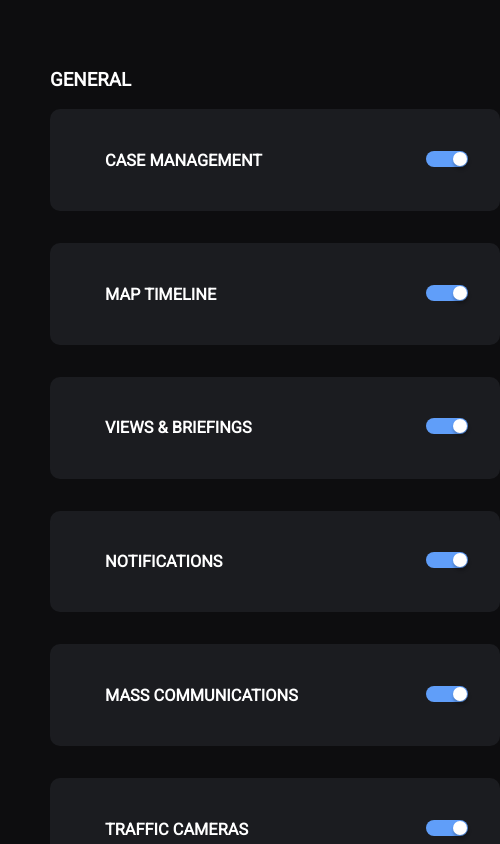
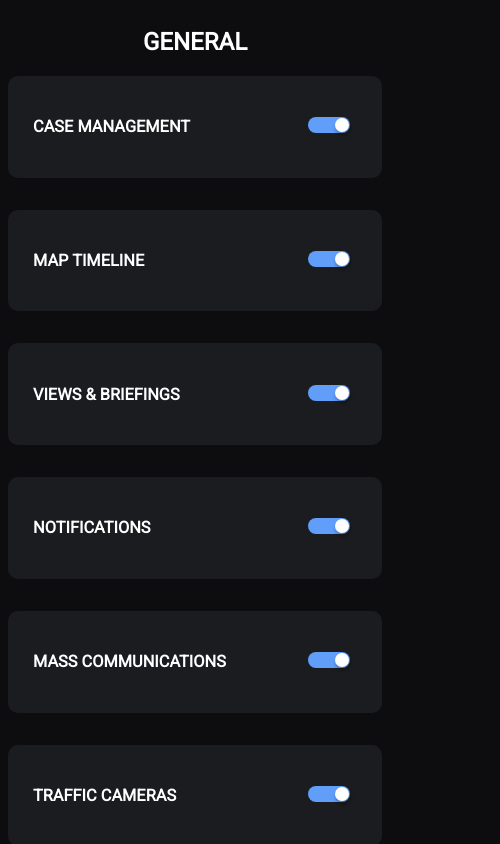
Before and after one commit to MartinMcCarthy11/Dataminr-test, a React (Create React App) app in the folder dataminr-test/: page / in a window 390 px wide. Shown: the top 844 px of the page, 500 px wide, since content can reach past the window. Built offline with nearby package versions, Linux system fonts and the light colour scheme.

Commit message:
Fixed issue with responsiveness

```diff
--- a/dataminr-test/src/App.tsx
+++ b/dataminr-test/src/App.tsx
@@ -1,12 +1,26 @@
 import { Section } from './schema';
 import ToggleCardContainer from './components/ToggleCardContainer/ToggleCardContainer';
+import styled from 'styled-components';
 
 type Props = {
 	schema: Section[];
 };
 
 function App({ schema }: Props) {
-	return <ToggleCardContainer schema={schema} />;
+	return (
+		<AppWrapper>
+			<ToggleCardContainer schema={schema} />
+		</AppWrapper>
+	);
 }
 
+const AppWrapper = styled.main`
+	width: 80%;
+	margin: 0 auto;
+	padding: 25px;
+	@media screen and (max-width: 768px) {
+		padding: 0;
+		width: 100%;
+	}
+`;
 export default App;
--- a/dataminr-test/src/base.css
+++ b/dataminr-test/src/base.css
@@ -1,9 +1,6 @@
 body {
-	margin: 0;
 	font-family: 'roboto', sans-serif;
 	text-transform: uppercase;
 	background-color: #0d0d0f;
 	color: #fff;
-	margin: 0;
-	padding: 50px;
 }
--- a/dataminr-test/src/components/ToggleCardContainer/ToggleCard.tsx
+++ b/dataminr-test/src/components/ToggleCardContainer/ToggleCard.tsx
@@ -100,11 +100,15 @@ function ToggleCard({
 const CardsWrapper = styled.div<styleCardProps>`
 	display: flex;
 	flex-direction: column;
-	flex: ${({ subCard }) => (subCard ? '0 1 50px;' : '0 1 420px;')};
+	flex: ${({ subCard }) => (subCard ? '0 1 50px;' : '1 1 420px;')};
 	padding-left: 30px;
 	background-color: #1b1c20;
 	border-radius: 10px;
 	font-size: 14px;
+
+	@media screen and (max-width: 768px) {
+		padding-left: 0;
+	}
 `;
 
 const CardMain = styled.div<styleCardProps>`
@@ -115,11 +119,17 @@ const CardMain = styled.div<styleCardProps>`
 	grid-template-rows: 0.5fr;
 	gap: 0px 0px;
 	grid-template-areas: ${({ dropdown }) =>
-		dropdown !== undefined ? '. . .' : '. . '};
+		dropdown !== undefined ? '. . .' : '. .'};
 	align-items: center;
 	min-width: 370px;
 	${({ subCard }) => (subCard ? 'padding:5px;' : 'padding: 25px;')}
+	${({ subCard }) => subCard && 'padding-right: 60px;'}
 	${({ cardSize }) => cardSize === 'small' && 'padding:5px 25px 5px 25px;'}
+
+	@media screen and (max-width: 768px) {
+		min-width: 80vw;
+		${({ subCard }) => subCard && 'padding-left: 40px;'}
+	}
 `;
 
 const ToggleContainer = styled.div`
--- a/dataminr-test/src/components/ToggleCardContainer/ToggleCardContainer.tsx
+++ b/dataminr-test/src/components/ToggleCardContainer/ToggleCardContainer.tsx
@@ -2,18 +2,22 @@ import { Section, Card as SchemaCard } from '../../schema';
 import styled from 'styled-components';
 import ToggleCard from './ToggleCard';
 
-interface Props {
+interface Props extends styleProps {
 	schema: Section[];
+}
+
+interface styleProps {
+	sectionName?: string;
 }
 
 function ToggleCardContainer({ schema }: Props) {
 	return (
-		<SectionWrapper>
+		<MainContainerWrapper>
 			{schema.map((section) => (
-				<section key={section.id}>
-					<h1>{section.title}</h1>
+				<SectionWrapper key={section.id} sectionName={section.name}>
+					<Heading>{section.title}</Heading>
 					{section.combined ? (
-						<CombinedSectionWrapper>
+						<CombinedCardContainerWrapper>
 							{section.card.map((card: SchemaCard) => (
 								<ToggleCard
 									key={card.id}
@@ -29,7 +33,7 @@ function ToggleCardContainer({ schema }: Props) {
 									cardSize={card.cardSize}
 								/>
 							))}
-						</CombinedSectionWrapper>
+						</CombinedCardContainerWrapper>
 					) : (
 						<CardContainerWrapper>
 							{section.card.map((card: SchemaCard) => (
@@ -48,9 +52,9 @@ function ToggleCardContainer({ schema }: Props) {
 							))}
 						</CardContainerWrapper>
 					)}
-				</section>
+				</SectionWrapper>
 			))}
-		</SectionWrapper>
+		</MainContainerWrapper>
 	);
 }
 
@@ -61,14 +65,30 @@ const CardContainerWrapper = styled.div`
 	gap: 2em;
 `;
 
-const SectionWrapper = styled.section`
-	display: flex;
-	flex-direction: row;
-	flex-wrap: wrap;
-	column-gap: 2em;
+const MainContainerWrapper = styled.section`
+	display: grid;
+	grid-template-columns: repeat(3, 1fr);
+	grid-template-rows: auto;
+	grid-column-gap: 2em;
+	grid-row-gap: 2em;
+	grid-template-areas:
+		'general general general'
+		'settings alerts .';
+
+	@media screen and (max-width: 768px) {
+		grid-template-columns: 1fr;
+		grid-template-areas:
+			'general'
+			'settings'
+			'alerts';
+	}
 `;
 
-const CombinedSectionWrapper = styled.section`
+const SectionWrapper = styled.div<styleProps>`
+	grid-area: ${({ sectionName }) => sectionName};
+`;
+
+const CombinedCardContainerWrapper = styled.section`
 	div {
 		border-radius: 0;
 	}
@@ -87,4 +107,10 @@ const CombinedSectionWrapper = styled.section`
 	}
 `;
 
+const Heading = styled.h2`
+	@media screen and (max-width: 768px) {
+		text-align: center;
+	}
+`;
+
 export default ToggleCardContainer;
```
